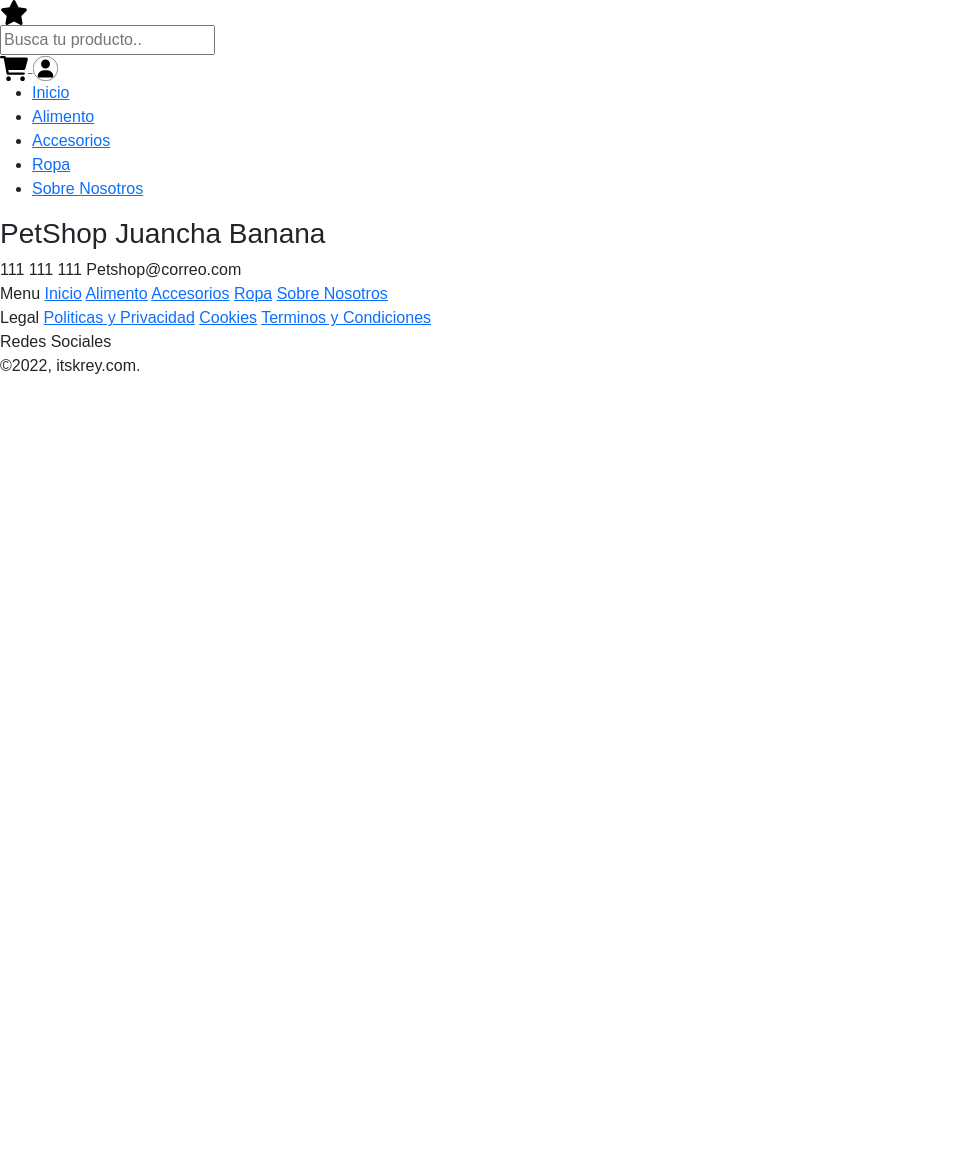
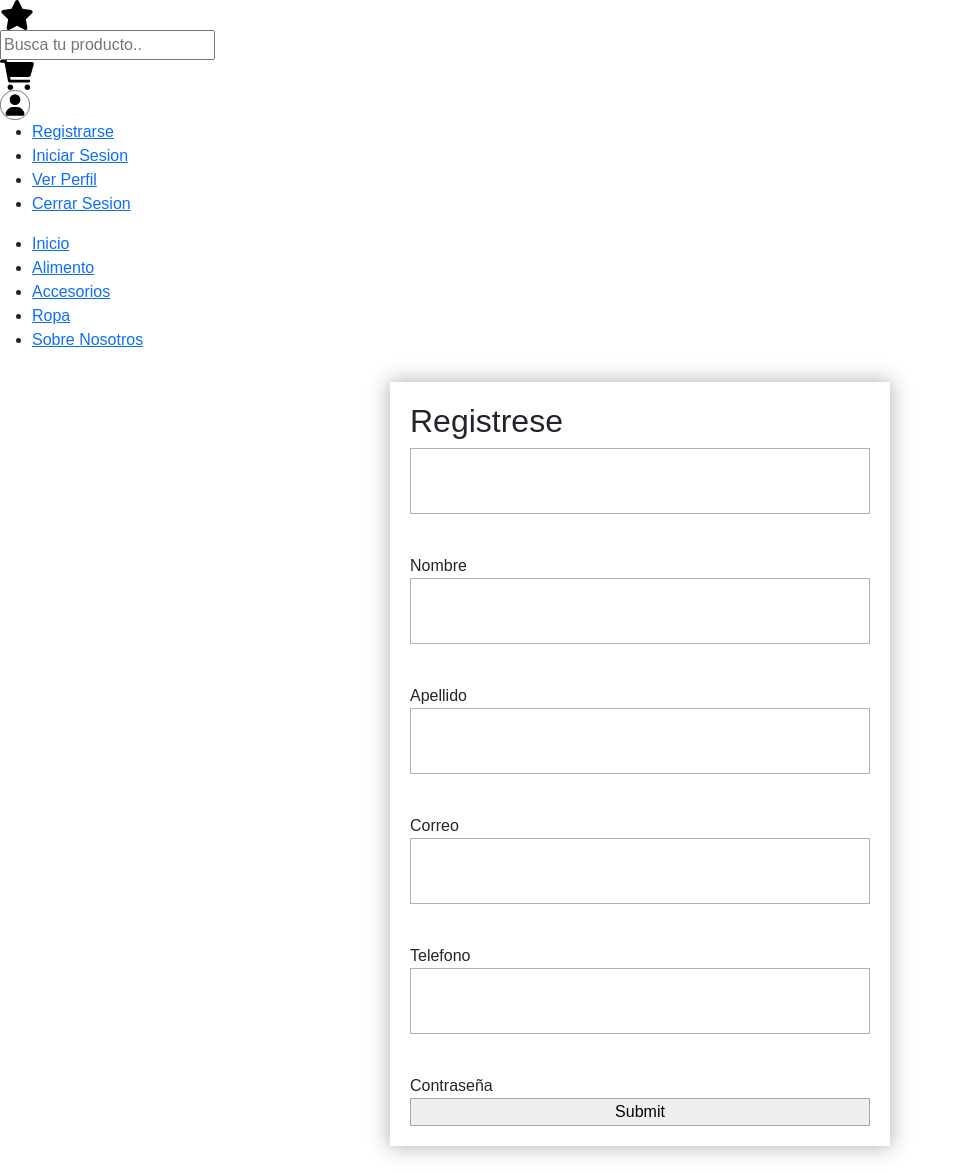
Before and after one commit to KPBaldur/PetShop, a plain HTML site: page Proyecto PetShop/Index.html in a window 1280 px wide. Shown: the top 1173 px of the page, without its empty margins (0-964 px from the left). Before the commit the page ends 800 px from the top, so only its background shows below. Drawn offline with nearby package versions, Linux system fonts and the light colour scheme.

Commit message:
Addiocion de formulario de prueba

```diff
--- a/Proyecto PetShop/Index.html
+++ b/Proyecto PetShop/Index.html
@@ -9,22 +9,31 @@
     <title>Proyecto PetShop</title>
 </head>
 <body>
+<!-- HEADERS  -->
     <header>
         <!-- PRIMER HEADER -->
         <div class="header1">
             <a class="icono" href="#">
-                <img href="#" src="icon/star-solid.svg" height="25px">
+                <img href="#" src="icon/star-solid.svg" height="30px">
             </a>
             <div>
-                <input type="search" placeholder="Busca tu producto.." height="25px">
+                <input type="search" placeholder="Busca tu producto.." height="30px">
             </div>
             <div>
                 <a href="#">
-                    <img src="icon/carritocompras.svg" height="25px">
+                    <img src="icon/carritocompras.svg" height="30px">
                 </a>
-                <a href="#">
-                    <img src="icon/iconoUsuario.svg" height="25px">
-                </a>
+                <nav>
+                    <a href="#">
+                        <img src="icon/iconoUsuario.svg" height="30px">
+                    </a>
+                    <ul>
+                        <li><a href="">Registrarse</a></li>
+                        <li><a href="">Iniciar Sesion</a></li>
+                        <li><a href="">Ver Perfil</a></li>
+                        <li><a href="">Cerrar Sesion</a></li>
+                    </ul>
+                </nav>
             </div>
         </div>
 
@@ -41,6 +50,35 @@
             </nav>
         </div>
     </header>
+
+<!-- FORMULARIO DE REGISTRO -->
+    <form action="" class="formulario">
+        <h2 class="formulario__Titulo">Registrese</h2>
+        <input type="text" class="formulario__input">
+        <label for="" class="formulario__label">Nombre</label>
+        <input type="text" class="formulario__input">
+        <label for="" class="formulario__label">Apellido</label>
+        <input type="text" class="formulario__input">
+        <label for="" class="formulario__label">Correo</label>
+        <input type="text" class="formulario__input">
+        <label for="" class="formulario__label">Telefono</label>
+        <input type="text" class="formulario__input">
+        <label for="" class="formulario__label">Contraseña</label>
+        <input type="submit" class="formulario__submit">
+    </form>
+
+
+<!-- Cuerpo de Pagina -->
+
+<!-- Carrusel automatico -->
+<div>
+    <ul>
+        <il><img src="" alt=""></il>
+        <il><img src="" alt=""></il>
+        <il><img src="" alt=""></il>
+    </ul>
+</div>
+
 
 <!-- Footer -->
     <footer>
--- a/Proyecto PetShop/style.css
+++ b/Proyecto PetShop/style.css
@@ -1,3 +1,44 @@
 * {
+
     font-family: -Roboto, Arial, Helvetica, sans-serif;
 }
+
+
+/* Estilo de Formulario */
+
+.formulario {
+    width: 500px;
+    max-width: 100%;
+    margin: auto;
+    margin-top: 30px;
+    padding: 20px;
+    box-shadow: 0 0 20px 1px rgba(0,0,0,0.3);
+    position: relative;
+}
+
+.formulario__titulo {
+    text-aling: center;
+    margin-top: 0;
+    color: rgba(0,0,0,7);
+}
+
+.formulario__input, .formmulario__label, .formulario__submit {
+    display: block;
+    width: 100%;
+    border: 1px solid rgba(0,0,0,0.3);
+    margin-bottom: 40x;
+}
+
+.formulario__input{
+    padding: 20px;
+    background: transparent;
+    border: 1px solid rgba(0,0,0,0.3);
+    margin-bottom: 40px;
+}
+
+
+.formmulario__label {
+    padding-left: 15px;
+    position: absolute;
+    margin-top: -85px;
+}
```
